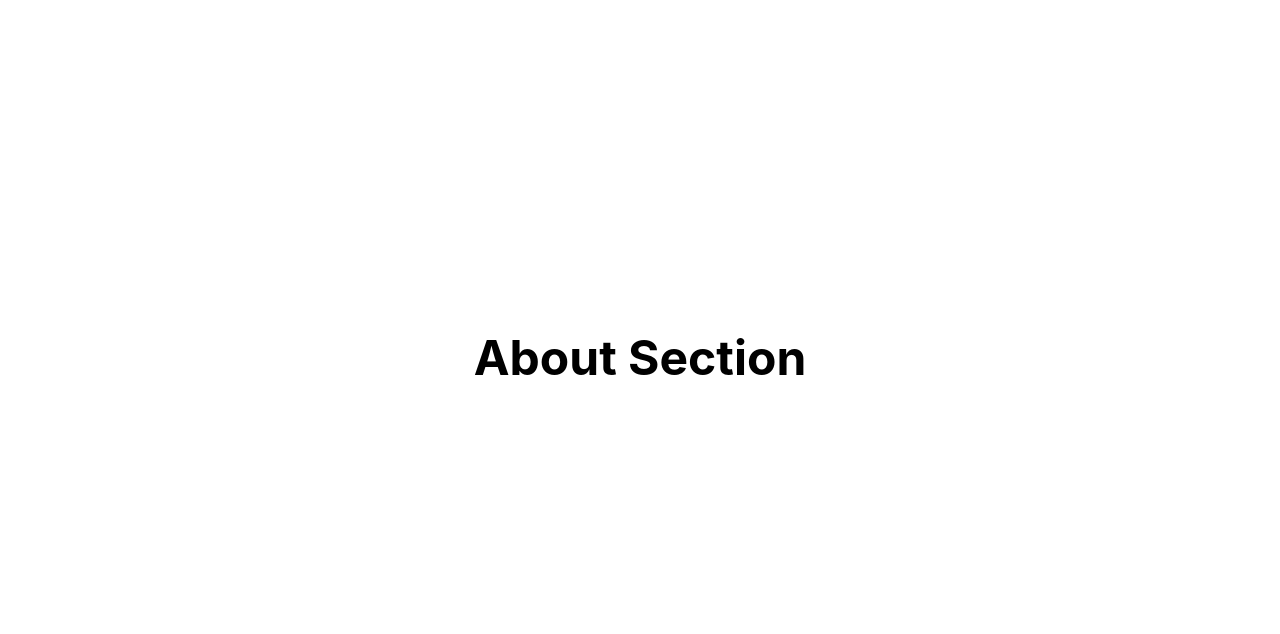
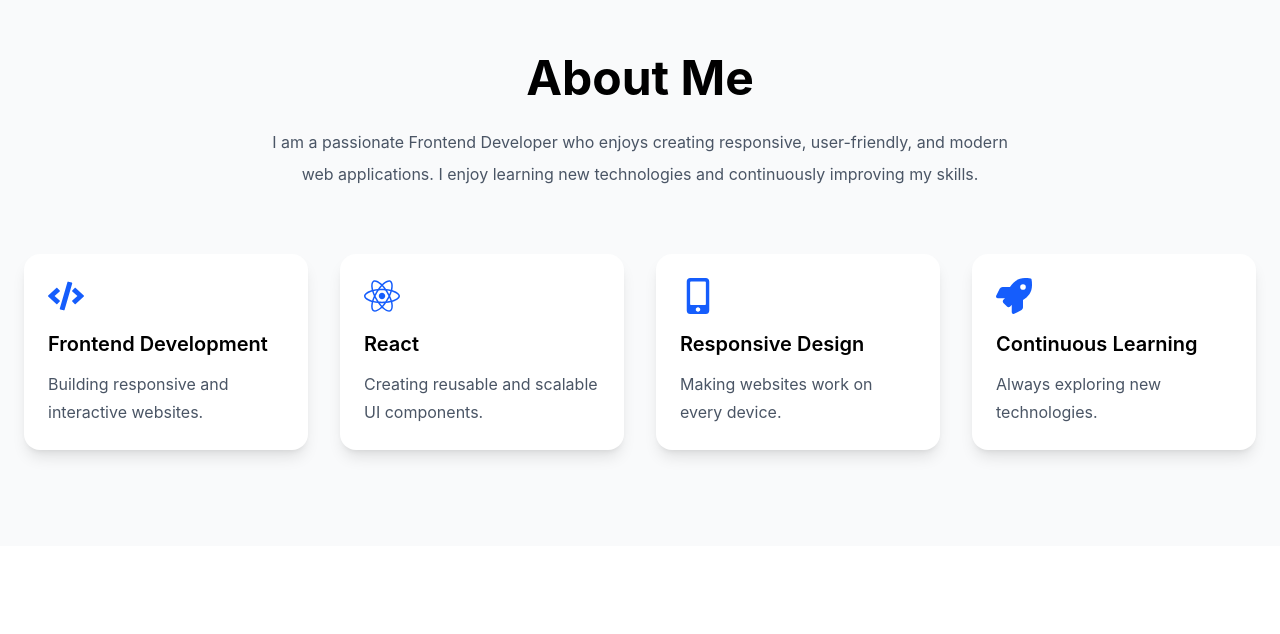
Before and after one commit to elite-developes/My-Portfolio, a React app: page / in a window 1280 px wide. Shown: the part 906-1540 px from the top of the page. Built offline with nearby package versions, Linux system fonts and the light colour scheme; the HTML template or start-up script is replaced by a standard one.

Commit message:
Updated About section

```diff
--- a/src/components/sections/About.jsx
+++ b/src/components/sections/About.jsx
@@ -1,12 +1,37 @@
+import {about,highlights} from "../../data/portfolioData";
+
+import FeatureCard from "../ui/FeatureCard";
+
 function About() {
   return (
     <section
       id="about"
-      className="min-h-screen flex justify-center items-center"
+      className="py-24 px-6 bg-gray-50"
     >
-      <h1 className="text-5xl font-bold">
-        About Section
-      </h1>
+      <div className="max-w-7xl mx-auto">
+        {/* Heading */}
+        <div className="text-center max-w-3xl mx-auto">
+          <h2 className="text-4xl md:text-5xl font-bold">
+            {about.title}
+          </h2>
+
+          <p className="text-gray-600 leading-8 mt-6">
+            {about.description}
+          </p>
+        </div>
+
+        {/* Cards */}
+        <div className="grid md:grid-cols-2 lg:grid-cols-4 gap-8 mt-16">
+          {highlights.map((item) => (
+            <FeatureCard
+              key={item.id}
+              icon={item.icon}
+              title={item.title}
+              description={item.description}
+            />
+          ))}
+        </div>
+      </div>
     </section>
   );
 }
--- a/src/components/ui/FeatureCard.jsx
+++ b/src/components/ui/FeatureCard.jsx
@@ -0,0 +1,48 @@
+import {
+  FaCode,
+  FaReact,
+  FaMobileAlt,
+  FaRocket,
+} from "react-icons/fa";
+
+function FeatureCard({
+  icon,
+  title,
+  description,
+}) {
+  const icons = {
+    code: <FaCode />,
+    react: <FaReact />,
+    mobile: <FaMobileAlt />,
+    rocket: <FaRocket />,
+  };
+
+  return (
+    <div
+      className="
+      bg-white
+      rounded-2xl
+      shadow-lg
+      p-6
+      hover:-translate-y-2
+      hover:shadow-xl
+      transition
+      duration-300
+      "
+    >
+      <div className="text-4xl text-blue-600 mb-4">
+        {icons[icon]}
+      </div>
+
+      <h3 className="text-xl font-semibold mb-3">
+        {title}
+      </h3>
+
+      <p className="text-gray-600 leading-7">
+        {description}
+      </p>
+    </div>
+  );
+}
+
+export default FeatureCard;
--- a/src/data/portfolioData.js
+++ b/src/data/portfolioData.js
@@ -42,3 +42,44 @@ export const socialLinks = {
   linkedin: "#",
   email: "mailto:your@email.com",
 };
+
+export const about = {
+  title: "About Me",
+
+  description:
+    "I am a passionate Frontend Developer who enjoys creating responsive, user-friendly, and modern web applications. I enjoy learning new technologies and continuously improving my skills.",
+};
+
+export const highlights = [
+  {
+    id: 1,
+    title: "Frontend Development",
+    description:
+      "Building responsive and interactive websites.",
+    icon: "code",
+  },
+
+  {
+    id: 2,
+    title: "React",
+    description:
+      "Creating reusable and scalable UI components.",
+    icon: "react",
+  },
+
+  {
+    id: 3,
+    title: "Responsive Design",
+    description:
+      "Making websites work on every device.",
+    icon: "mobile",
+  },
+
+  {
+    id: 4,
+    title: "Continuous Learning",
+    description:
+      "Always exploring new technologies.",
+    icon: "rocket",
+  },
+];
```
